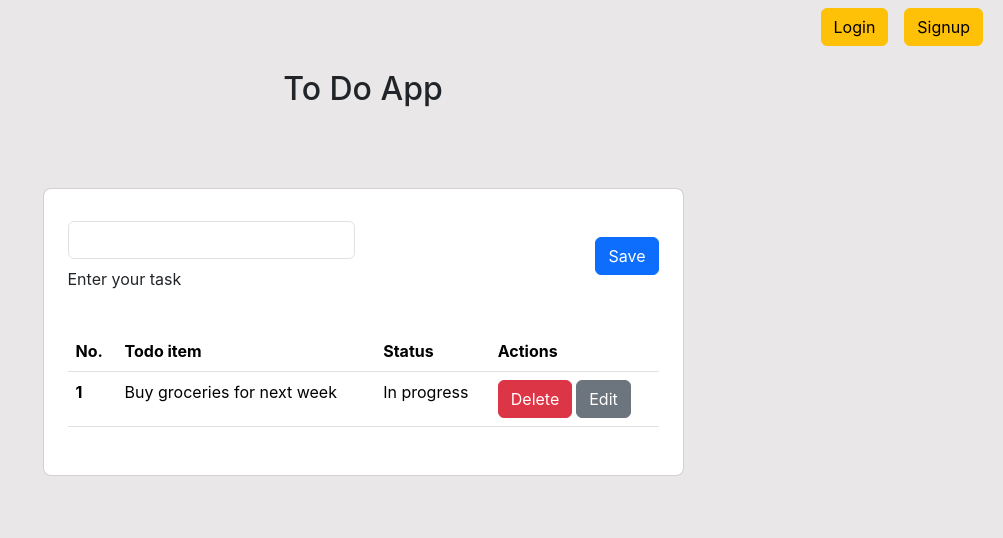
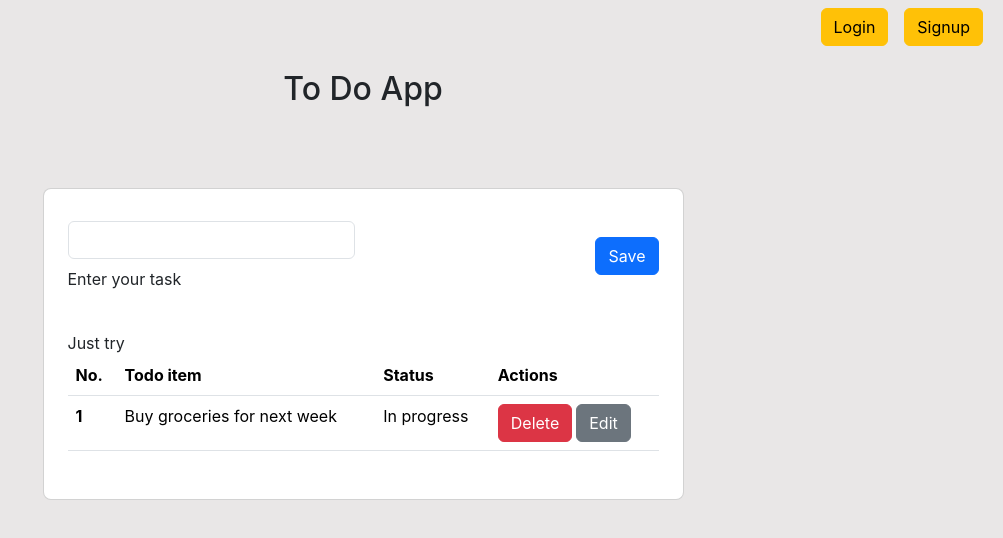
Before and after one commit to ipseekamalla1/todoapp, a React (Create React App) app: page / in a window 1280 px wide. Shown: the top 538 px of the page, without its empty margins (277-1280 px from the left). Built offline with nearby package versions, Linux system fonts and the light colour scheme.

Commit message:
added context provider

```diff
--- a/src/App.js
+++ b/src/App.js
@@ -1,15 +1,17 @@
-
 import "./App.css";
 
 import React from "react";
 import Home from "./components/Home";
 import Navbar from "./components/Navbar";
+import TaskState from "./context/Tasks/TaskState";
 
 function App() {
   return (
     <>
-      <Navbar />
-      <Home />
+      <TaskState>
+        <Navbar />
+        <Home />
+      </TaskState>
     </>
   );
 }
--- a/src/components/TaskItem.js
+++ b/src/components/TaskItem.js
@@ -1,8 +1,13 @@
-import React from "react";
+import React, { useContext } from "react";
+import TaskContext from "../context/Tasks/TaskContext";
 
 const TaskItem = () => {
+  // Get the sample value from the TaskContext
+  const value = useContext(TaskContext);
+
   return (
     <div>
+      <span>{value}</span>
       <table className="table mb-4">
         <thead>
           <tr>
--- a/src/components/Tasks.js
+++ b/src/components/Tasks.js
@@ -3,6 +3,7 @@ import AddTasks from "./AddTasks";
 import TaskItem from "./TaskItem";
 
 const Tasks = () => {
+
   return (
     <div>
       <section>
--- /dev/null
+++ b/src/context/Tasks/TaskContext.js
@@ -0,0 +1,3 @@
+import { createContext } from "react";
+const TaskContext=createContext('Default Value');
+export default TaskContext
--- /dev/null
+++ b/src/context/Tasks/TaskState.js
@@ -0,0 +1,19 @@
+import React from "react";
+import TaskContext from "./TaskContext";
+import TaskItem from "../../components/TaskItem";
+
+const TaskState = (props) => {
+    const task= [{
+        taskName:"Test Note",
+        status:"In Progress"
+    }];
+    const sample="Just try"
+
+  return (
+    <TaskContext.Provider value={sample}>
+        {props.children}
+    </TaskContext.Provider>
+  );
+};
+
+export default TaskState;
```
Also changed, not shown: src/components/Home.js (+6 -1 lines).
